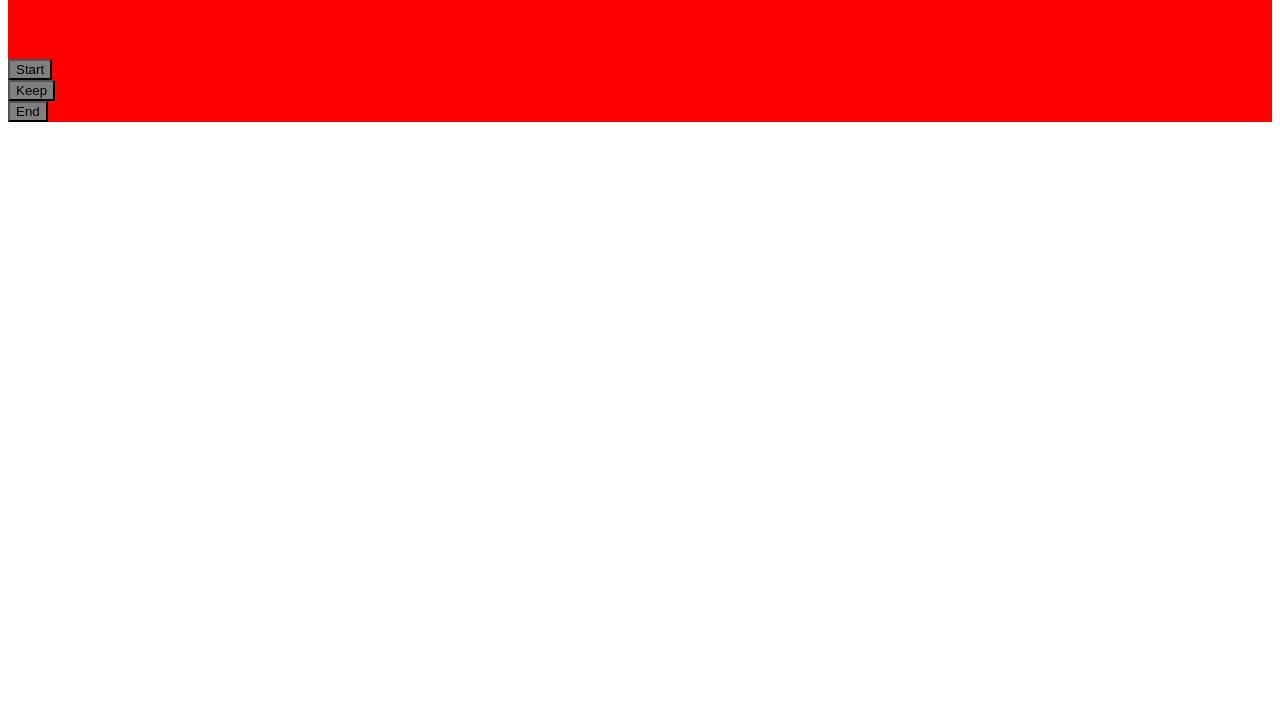
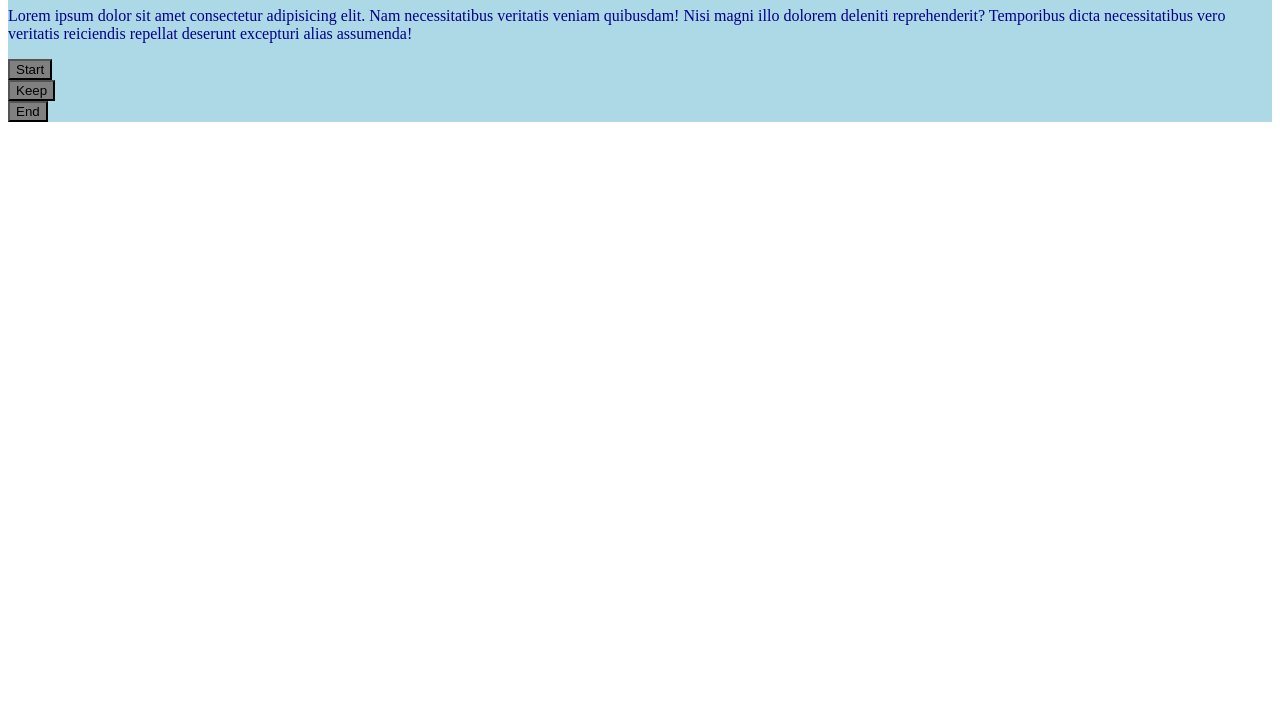
Before and after one commit to amirali-momeni/WebClass, a plain HTML site: page index.html in a window 1280 px wide. Shown: the part 73-800 px from the top of the page. Drawn offline with Linux system fonts and the light colour scheme.

Commit message:
Update style.css

```diff
--- a/style.css
+++ b/style.css
@@ -1,8 +1,8 @@
 :root{
-    --mainColour: red;
-    --titleCOlour: red;
-    --secoundaryColour: red;
-    --mainPadding: red;
+    --mainColour: lightblue;
+    --titleCOlour: darkblue;
+    --secoundaryColour: lightgreen;
+    --mainPadding: blue;
 }
 .container{
     background-color: var(--mainColour);
@@ -30,4 +30,5 @@ button:hover{
         background-color: aquamarine;
         color: aqua;
     }
-}*/
+}
+    dd
```
